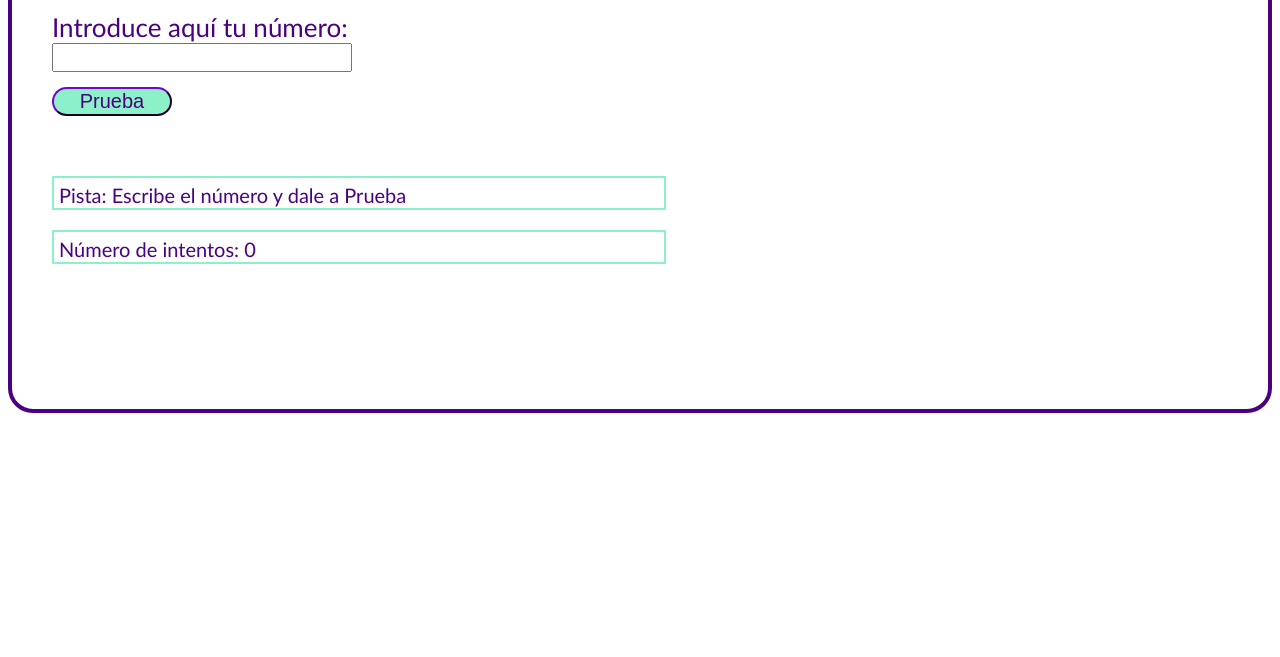
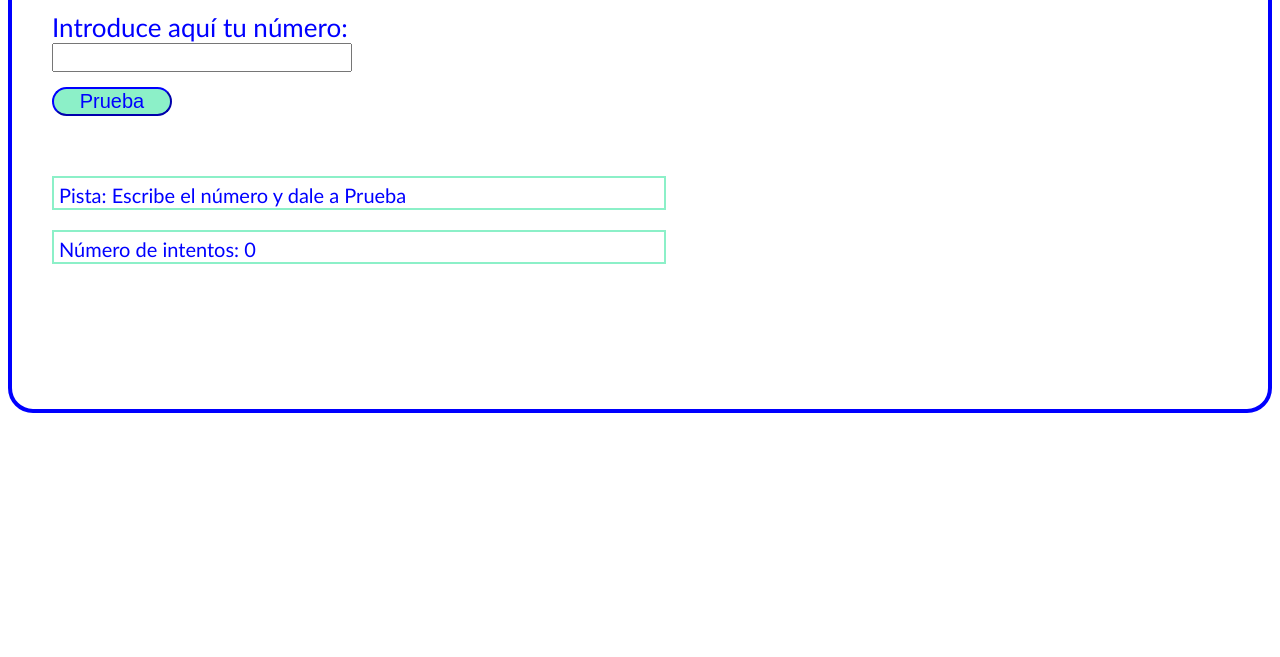
Before and after one commit to moniLamas/Adivina-el-n-mero, a plain HTML site: page index.html in a window 1280 px wide. Shown: the part 143-800 px from the top of the page. Drawn offline with Linux system fonts and the light colour scheme.

Commit message:
Update main.css

```diff
--- a/styles/main.css
+++ b/styles/main.css
@@ -2,7 +2,7 @@
     padding-top: 40px;
     padding-left: 40px;
     height: 500px;
-    border: indigo 4px solid;
+    border: blue 4px solid;
     border-radius: 25px;
     font-family: 'Gill Sans', 'Gill Sans MT', Calibri, 'Trebuchet MS', sans-serif;
 }
@@ -15,14 +15,14 @@
 .form {
     margin-bottom: 60px;
     font-size: 26px;
-    color: indigo;
+    color: blue;
     display: flex;
     flex-direction: column;
     width: 300px;
 }
 
 .guessField {
-    color: indigo;
+    color: blue;
     font-size: 20px;
     margin-bottom: 15px;
 }
@@ -30,14 +30,14 @@
 .submit {
     width: 120px;
     font-size: 20px;
-    color: indigo;
+    color: blue;
     background-color: rgb(140, 240, 200);
-    border-color: indigo;
+    border-color: blue;
     border-radius: 15px;
 }
 
 .clue, .attempts {
-    color: indigo;
+    color: blue;
     font-size: 20px;
     margin-bottom: 15px;
     height: 20px;
```
